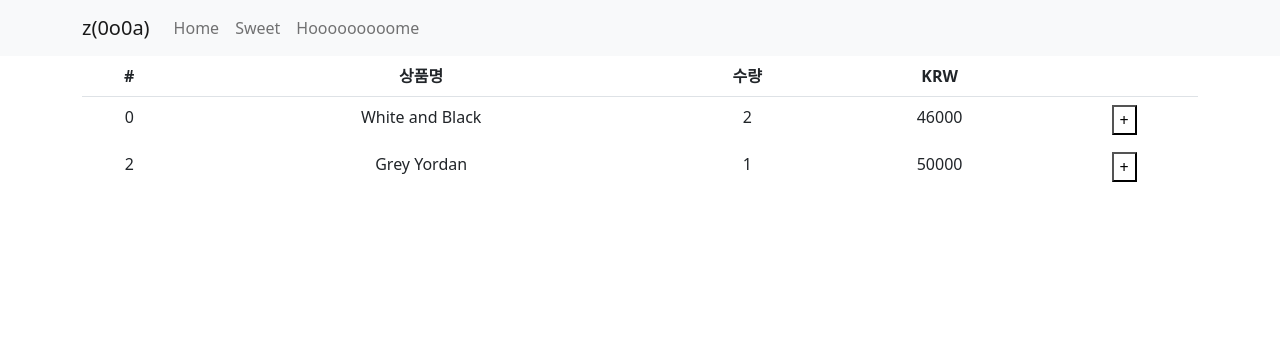
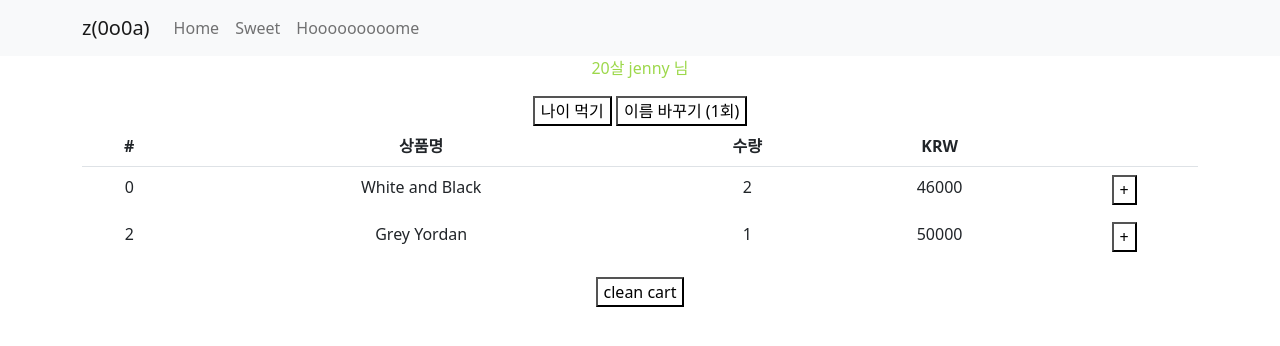
Before and after one commit to zzoaJW/cashop, a React (Create React App) app: page /cart in a window 1280 px wide. Shown: the top 346 px of the page. Built offline with nearby package versions, Linux system fonts and the light colour scheme.

Commit message:
Redux - array, object 변경함수, 파라미터 활용

```diff
--- a/src/pages/cartPage.js
+++ b/src/pages/cartPage.js
@@ -1,7 +1,8 @@
 import '../App.css';
 import { useEffect, useState } from "react";
-import { useSelector } from 'react-redux';
+import { useDispatch, useSelector } from 'react-redux';
 import styled, { keyframes } from 'styled-components';
+import { addAge, changeName, addCart, cleanCart, changeCount } from './../store.js';
 
 let Button = styled.button`
     background-color : white
@@ -16,11 +17,17 @@ function CartPage(){
     }, [])
 
     // store
-    let cart = useSelector((state)=>{ return state.cart })
+    let cart = useSelector( (state) => state.cart )
+    let user = useSelector( (state) => state.user )
+    let dispatch = useDispatch()
 
 
     return (
         <div className={'container anim_fade_start ' + animEnd}>
+            <div>
+                <p style={{color:'#9DD84B' }}>{user.age}살 {user.name} 님</p>
+                <Button onClick={()=>{ dispatch(addAge(100)) }}>나이 먹기</Button> <Button onClick={()=>{ dispatch(changeName()) }}>이름 바꾸기 (1회)</Button>
+            </div>
             <table class="table">
                 <thead>
                     <tr>  {/* tr : 행 1개 생성*/}
@@ -35,24 +42,29 @@ function CartPage(){
                     {
                         cart.map(function(c, i){
                             return (
-                                <TableBody funiture={c}/>
+                                <TableBody funiture={c} dispatch={dispatch}/>
                             )
                         })
                     }
                 </tbody>
             </table>
+            <Button onClick={()=>{
+                dispatch(cleanCart())
+            }}>clean cart</Button>
         </div>
     )
 }
 
-function TableBody({funiture}){
+function TableBody({funiture, dispatch}){
     return (
         <tr style={{borderColor:'#ffffff'}}>
             <td>{funiture.id}</td>
             <td>{funiture.name}</td>
             <td>{funiture.count}</td>
             <td>{funiture.price*funiture.count}</td>
-            <td><Button>+</Button></td>
+            <td><Button onClick={()=>{
+                dispatch(changeCount(10))
+            }}>+</Button></td>
         </tr>
     )
 }
--- a/src/store.js
+++ b/src/store.js
@@ -1,16 +1,43 @@
 import { configureStore, createSlice } from '@reduxjs/toolkit'
 
-// slice == state
+let user = createSlice({
+  name : 'user',
+  initialState : { name : 'jenny', age : 20 },
+  reducers : {
+    addAge(state, a){
+      state.age += a.payload
+    },
+    changeName(state){
+      state.name = 'kai'
+    }
+  }
+})
+
+export let { addAge, changeName } = user.actions
 
 let cart = createSlice({
   name : 'cart',
   initialState : [ {id : 0, name : 'White and Black', count : 2, price : 23000},
-                    {id : 2, name : 'Grey Yordan', count : 1, price : 50000} ]
+                    {id : 2, name : 'Grey Yordan', count : 1, price : 50000} ],
+  reducers : {
+      addCart(state){  // 장바구니 추가
+        return state + {}
+      },
+      cleanCart(){  // 장바구니 비우기
+        return []
+      },
+      changeCount(state, action){
+        state[0].count = action.payload
+      }
+  }
 })
+
+export let { addCart, cleanCart, changeCount } = cart.actions
 
 
 export default configureStore({
   reducer: { // slice 등록
-    cart : cart.reducer
+    cart : cart.reducer,
+    user : user.reducer
   }
 })
```
